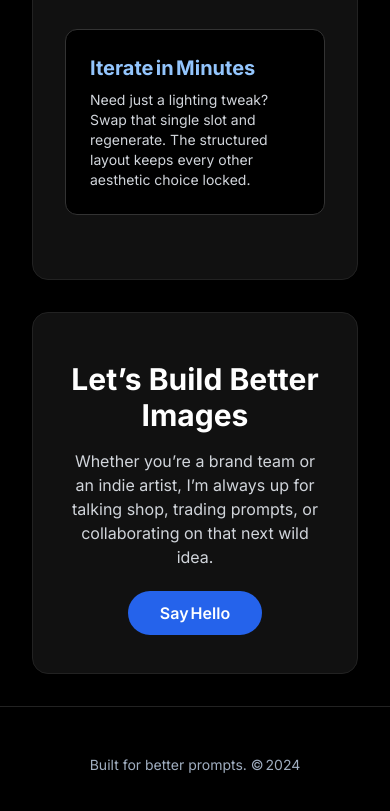
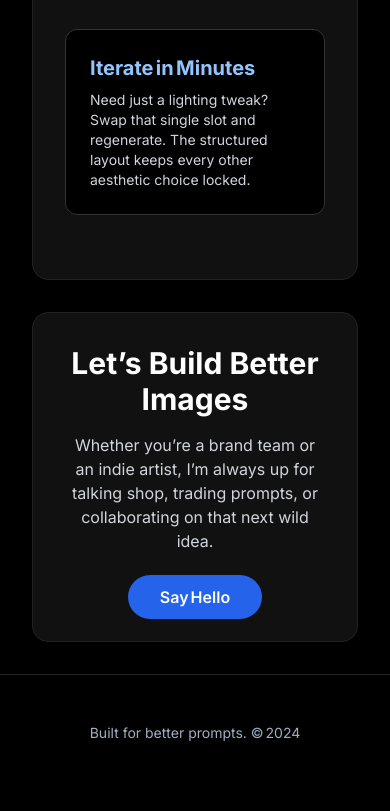
Before and after one commit to derpblerf02/WEB110, a website: page Final/about.html in a window 390 px wide. Shown: the part 1933-2744 px from the top of the page. Drawn offline with nearby package versions, Linux system fonts and the light colour scheme.

Commit message:
Update about.html

```diff
--- a/Final/about.html
+++ b/Final/about.html
@@ -71,7 +71,7 @@
     </section>
 
     <!-- Callout -->
-    <section class="py-12 text-center">
+    <section class="py-8 sm:py-12 text-center">
       <div class="w-full max-w-6xl mx-auto">
         <h2 class="text-3xl md:text-4xl font-bold mb-4">Let’s Build Better Images</h2>
         <p class="text-gray-300 max-w-2xl mx-auto mb-8">Whether you’re a brand team or an indie artist, I’m always up for talking shop, trading prompts, or collaborating on that next wild idea.</p>
```
